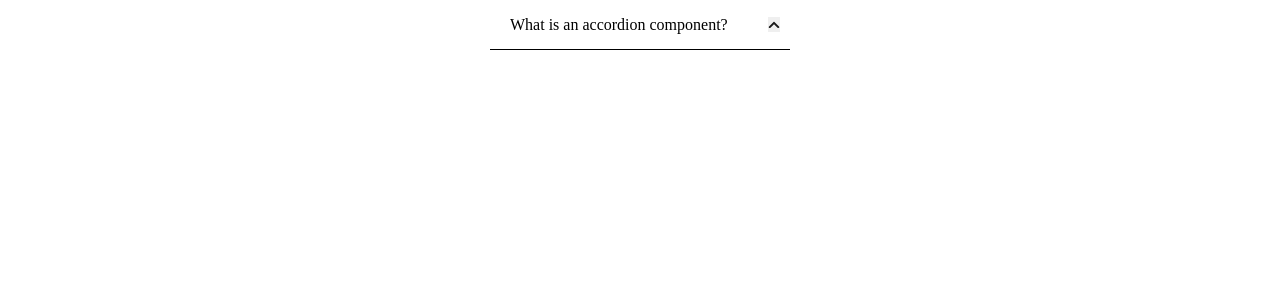
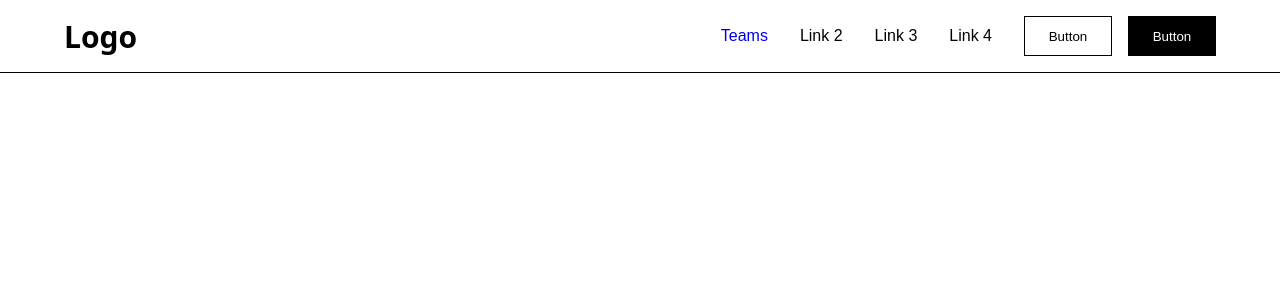
Before and after one commit to greiceprogram/project-react, a React (Create React App) app: page / in a window 1280 px wide. Shown: the top 300 px of the page. Built offline with nearby package versions, Linux system fonts and the light colour scheme.

Commit message:
feat:changing the name of the DropdownMenu folder. Adding page routing to the NavBar

```diff
--- a/package.json
+++ b/package.json
@@ -8,6 +8,7 @@
     "@testing-library/user-event": "^13.5.0",
     "react": "^18.3.1",
     "react-dom": "^18.3.1",
+    "react-router-dom": "^6.23.1",
     "react-scripts": "5.0.1",
     "styled-components": "^6.1.11",
     "web-vitals": "^2.1.4"
--- a/src/App.jsx
+++ b/src/App.jsx
@@ -1,9 +1,11 @@
 import React from "react";
 import "./App.css";
 
-// import DropdwnMenu from "./hooks/components/DropdwnMenu/src";
-// import Navbar from "./hooks/components/Navbar";
-import Accordion from "./hooks/components/Accordion";
+// import DropdownMenu from "./hooks/components/DropdownMenu/src";
+import Navbar from "./hooks/components/Navbar";
+import { Route, Routes } from "react-router-dom";
+import TeamComposition from "./components/Team"
+// import Accordion from "./hooks/components/Accordion";
 
 
 // import { Header } from "./styles/styled-component/components/Header/src/pattern/composition";
@@ -40,17 +42,19 @@ import Accordion from "./hooks/components/Accordion";
 //   );
 // }
 
+function Home() {
+  return (
+    <Navbar />
+  )
+}
+
 function App() {
-
-
   return (
-
     <body>
-
-
-    <Accordion />
-
-
+      <Routes>
+        <Route path="/" Component={Home} />
+        <Route path="/teams" Component={TeamComposition} />
+      </Routes>
     </body>
   );
 }
--- a/src/hooks/components/DropdwnMenu/src/index.jsx
+++ b/src/hooks/components/DropdownMenu/src/index.jsx
@@ -4,7 +4,7 @@ import * as S from "./style"
 
 
 
-export default function DropdwnMenu (props) {
+export default function DropdownMenu (props) {
 
     console.log (props.pages)
 
--- a/src/hooks/components/Navbar/index.jsx
+++ b/src/hooks/components/Navbar/index.jsx
@@ -1,50 +1,54 @@
-import  { useState } from "react"
-import DropdwnMenu from "../DropdwnMenu/src"
+import { useState } from "react"
 import * as S from "./style"
+import DropdownMenu from "../DropdownMenu/src"
+import { Link } from "react-router-dom"
 
-export default function Navbar (){
+export default function Navbar() {
 
-    const[open, setOpen] = useState (true)
+    const [open, setOpen] = useState(false)
+
+    // Arrow function
+    const handleMenu = () => {
+      return setOpen(!open)
+    }
 
     const listPages = [
         {
-            title: "Page one",
-            description: "Lorem ipsum dolor sit amet consectetur adipisicing."
+          title: "Page one",
+          description: "Lorem ipsum dolor sit amet, consectetur adipisicing.",
         },
+        {
+          title: "Page two",
+          description: "Lorem ipsum dolor sit amet, consectetur adipisicing.",
+        },
+        {
+          title: "Page three",
+          description: "Lorem ipsum dolor sit amet, consectetur adipisicing.",
+        },
+        {
+          title: "Page four",
+          description: "Lorem ipsum dolor sit amet, consectetur adipisicing.",
+        },
+      ];
 
-        {
-          title: "Page one",
-          description: "Lorem ipsum dolor sit amet consectetur adipisicing."
-      },
-
-      {
-        title: "Page one",
-        description: "Lorem ipsum dolor sit amet consectetur adipisicing."
-    },
-
-    {
-      title: "Page one",
-      description: "Lorem ipsum dolor sit amet consectetur adipisicing."
-    },
-    ]
-
-    return(
+    return (
         <S.Container>
-            <S.Logo>Logo </S.Logo>
+            <S.Logo>Logo</S.Logo>
             <S.Nav>
-                <S.Link>Link 1 </S.Link>
-                <S.Link>Link 2 </S.Link>
-                <S.Link>Link 3 </S.Link>
-                <S.Link>Link 4 </S.Link>
+                <S.Link>
+                  <Link to="/teams" >Teams</Link>
+                </S.Link>
+                <S.Link>Link 2</S.Link>
+                <S.Link>Link 3</S.Link>
+                <S.Link onClick={handleMenu}>Link 4</S.Link>
                 {
-                    open &&  <DropdwnMenu pages={listPages} />
+                    open && <DropdownMenu pages={listPages} />
                 }
                 <S.ContainerButton>
                     <S.Button>Button</S.Button>
-                    <S.Button  bgColor="black">Button</S.Button>
+                    <S.Button bgColor="black">Button</S.Button>
                 </S.ContainerButton>
             </S.Nav>
-      </S.Container>
+        </S.Container>
     )
-
 }
--- a/src/index.js
+++ b/src/index.js
@@ -2,12 +2,15 @@ import React from 'react';
 import ReactDOM from 'react-dom/client';
 import App from './App';
 import reportWebVitals from './reportWebVitals';
+import { BrowserRouter } from 'react-router-dom';
 
 const root = ReactDOM.createRoot(document.getElementById('root'));
 root.render(
-  <React.StrictMode>
-    <App />
-  </React.StrictMode>
+    <BrowserRouter>
+      <React.StrictMode>
+        <App />
+      </React.StrictMode>
+    </BrowserRouter>
 );
 
 // If you want to start measuring performance in your app, pass a function
```
Also changed, not shown: src/hooks/components/DropdownMenu/src/style.js (renamed from src/hooks/components/DropdwnMenu/src/style.js), src/hooks/components/DropdownMenu/src/svg/Relume.svg (renamed from src/hooks/components/DropdwnMenu/src/svg/Relume.svg), 1 other file (tests, documents, lock files or other folders).
